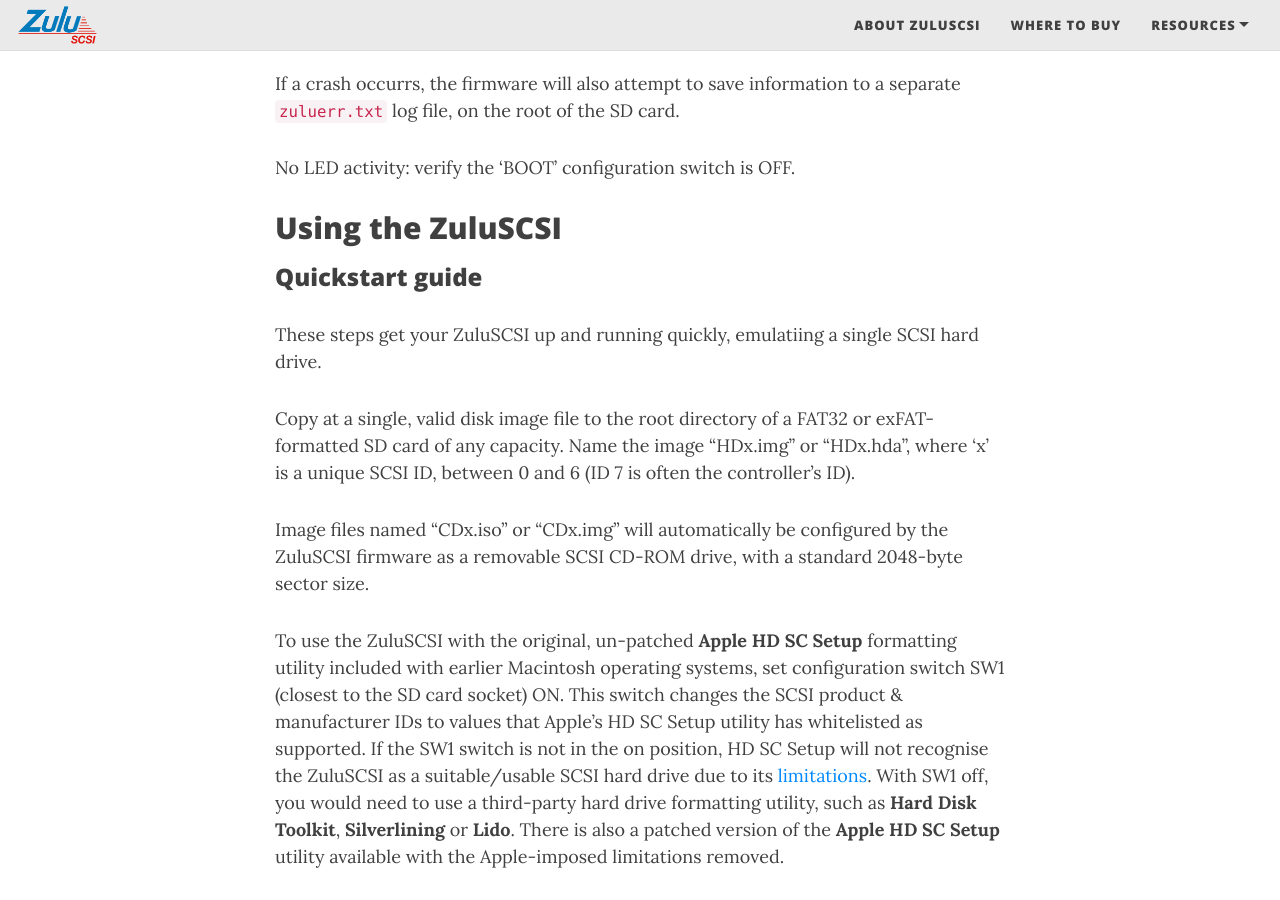
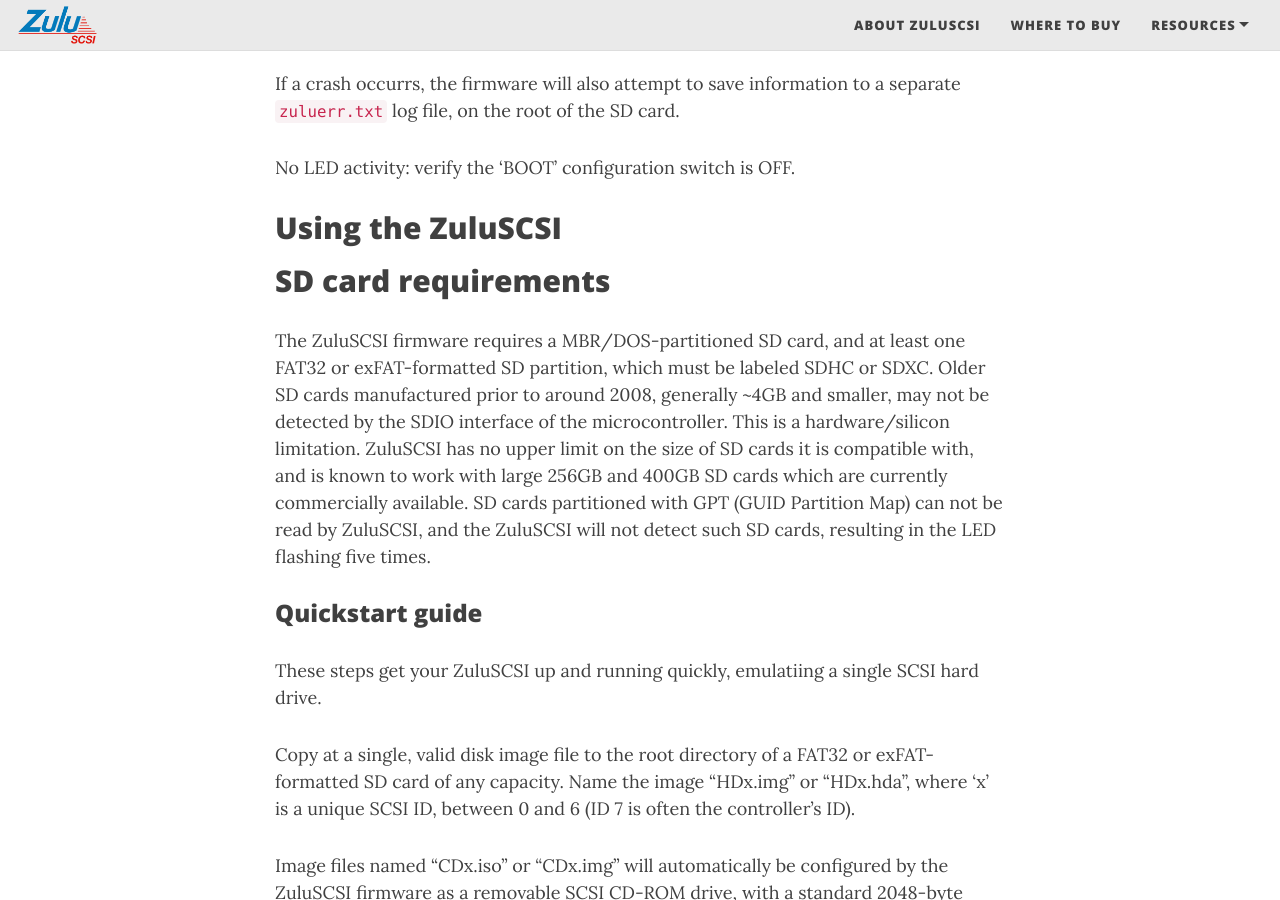
Before and after one commit to ZuluSCSI/ZuluSCSI.com, a Jekyll site: the page built from ZuluSCSI-Manual.md, in a window 1280 px wide and 900 px high, scrolled down 3957 px. Built offline with Jekyll 4.4.1, drawn with Linux system fonts in a browser that asks for light colours; nearby versions of some CDN libraries; our own code applies the rules of GitHub Pages for plain Markdown files.

Commit message:
Clarify SD card requirements

```diff
--- a/ZuluSCSI-Manual.md
+++ b/ZuluSCSI-Manual.md
@@ -102,7 +102,9 @@
 
 ## <a id="using-the-ZuluSCSI"></a> Using the ZuluSCSI
 
+## <a id="SD-card-requirements"></a> SD card requirements
 
+The ZuluSCSI firmware requires a MBR/DOS-partitioned SD card, and at least one FAT32 or exFAT-formatted SD partition, which must be labeled SDHC or SDXC. Older SD cards manufactured prior to around 2008, generally ~4GB and smaller, may not be detected by the SDIO interface of the microcontroller. This is a hardware/silicon limitation. ZuluSCSI has no upper limit on the size of SD cards it is compatible with, and is known to work with large 256GB and 400GB SD cards which are currently commercially available. SD cards partitioned with GPT (GUID Partition Map) can not be read by ZuluSCSI, and the ZuluSCSI will not detect such SD cards, resulting in the LED flashing five times.
 
 ### <a id="using-quickstart"></a> Quickstart guide
 
```
